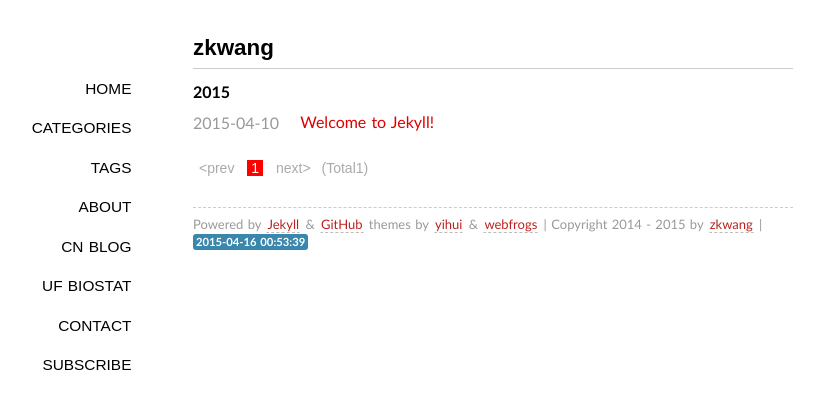
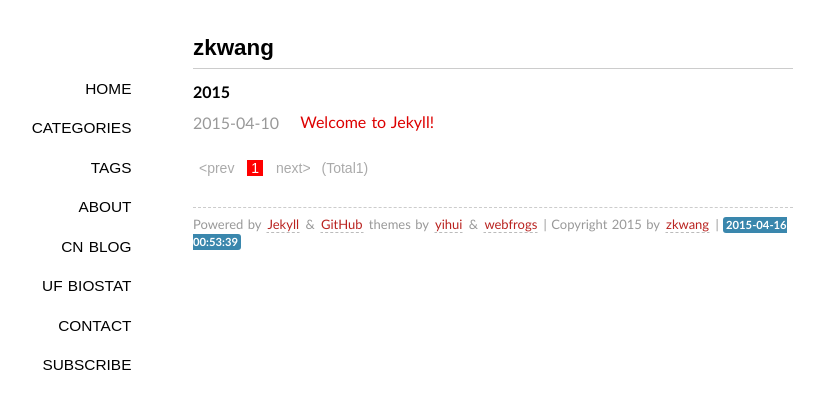
Before and after one commit to zkwang2014/zkwang2014.github.com, a Jekyll site: the page built from index.html, in a window 1280 px wide. Shown: the top 409 px of the page, without its empty margins (147-971 px from the left). Built offline with Jekyll 4.4.1, drawn with Linux system fonts in a browser that asks for light colours; nearby versions of some CDN libraries; some web fonts are replaced; library files that are not in the unit come from our copies; Markdown is read by kramdown in place of the engine named in the settings; the list of posts is cut into pages by our own code; comment, search, counter and statistics services are not loaded.

Commit message:
Update default.html

```diff
--- a/_layouts/default.html
+++ b/_layouts/default.html
@@ -59,7 +59,7 @@
             </div>
 
             <footer>
-                <p><small>Powered by <a href="http://jekyllrb.com/">Jekyll</a> & <a href="http://pages.github.com">GitHub</a> themes by <a href="https://github.com/yihui">yihui</a> & <a href="https://github.com/webfrogs">webfrogs</a> | Copyright 2014 - {{site.time | date:"%Y"}} by <a href="https://github.com/zkwang2014/">zkwang</a> | <span class="label label-info" id="timeSpan"></span></small></p>
+                <p><small>Powered by <a href="http://jekyllrb.com/">Jekyll</a> & <a href="http://pages.github.com">GitHub</a> themes by <a href="https://github.com/yihui">yihui</a> & <a href="https://github.com/webfrogs">webfrogs</a> | Copyright {{site.time | date:"%Y"}} by <a href="https://github.com/zkwang2014/">zkwang</a> | <span class="label label-info" id="timeSpan"></span></small></p>
                     </footer>
 
                     </div>
```
